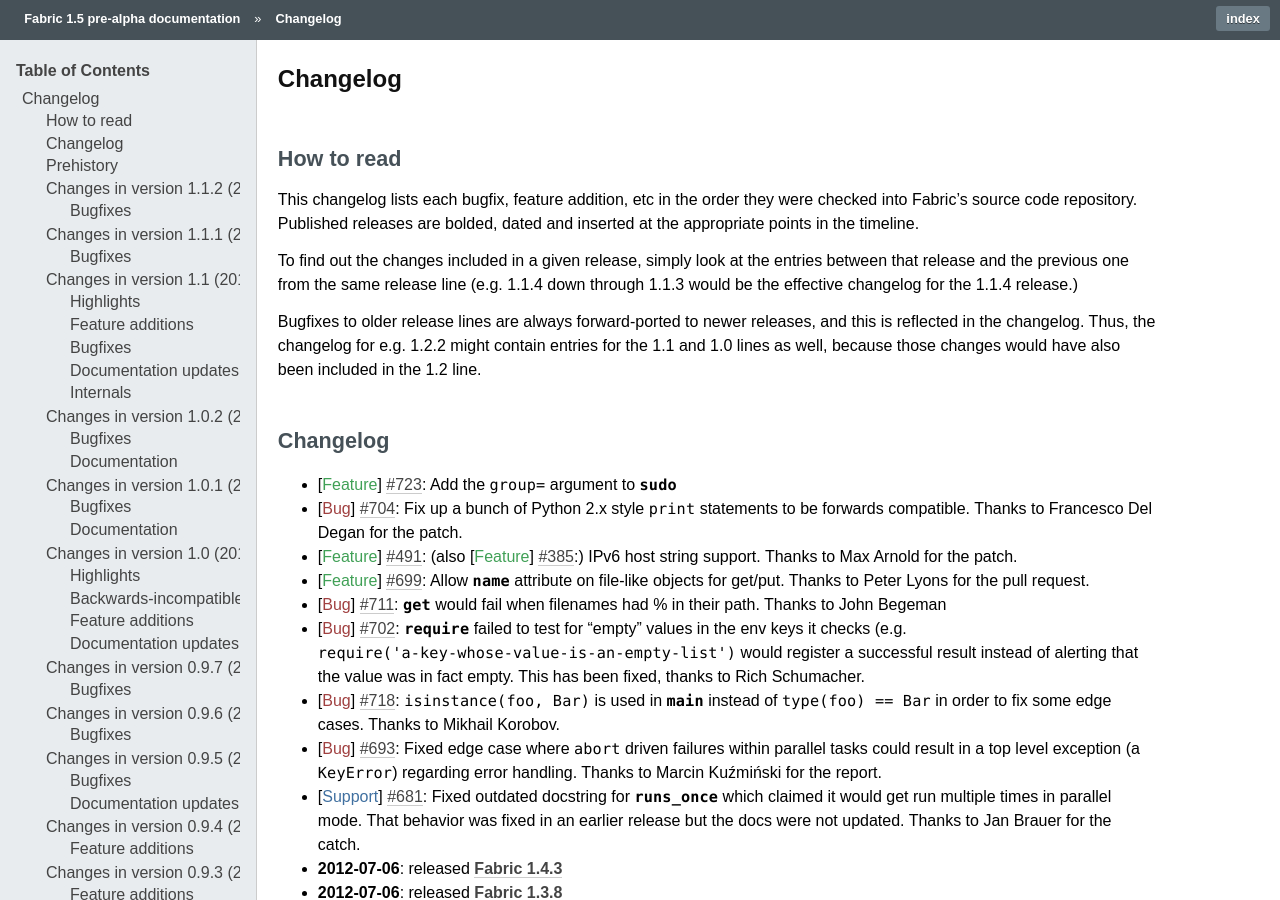
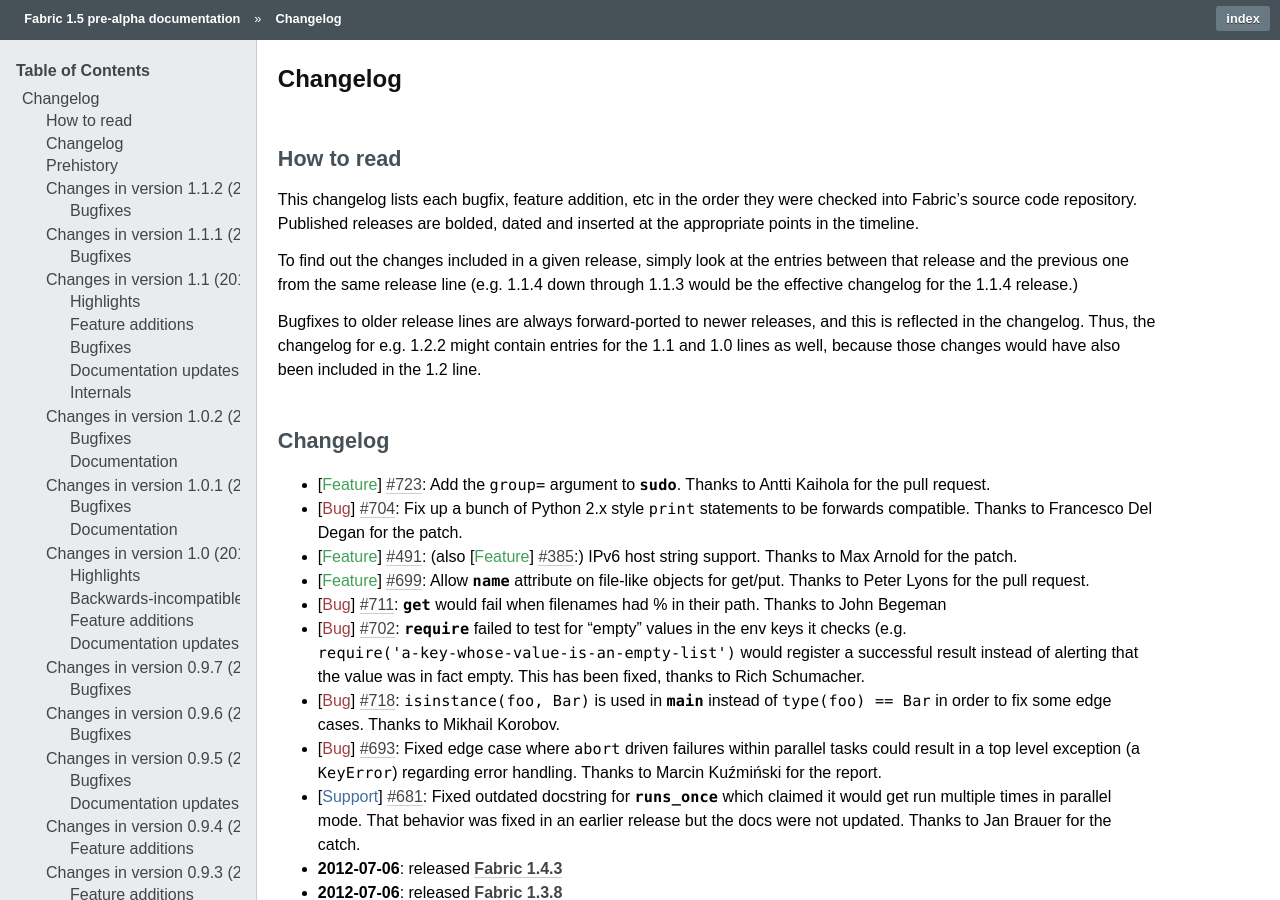
Before and after one commit to fabric/fabric, a Sphinx documentation site: the page built from docs/changelog.rst, in a window 1280 px wide and 900 px high. Built offline with Sphinx 7.4.7, drawn with Linux system fonts in a browser that asks for light colours.

Commit message:
Add attribution for #723 to changelog.

```diff
--- a/docs/changelog.rst
+++ b/docs/changelog.rst
@@ -25,7 +25,8 @@
 Changelog
 =========
 
-* :feature:`723` Add the ``group=`` argument to `~fabric.operations.sudo`
+* :feature:`723` Add the ``group=`` argument to
+  `~fabric.operations.sudo`. Thanks to Antti Kaihola for the pull request.
 * :bug:`704` Fix up a bunch of Python 2.x style ``print`` statements to be
   forwards compatible. Thanks to Francesco Del Degan for the patch.
 * :feature:`491` (also :feature:`385`) IPv6 host string support. Thanks to Max
```
